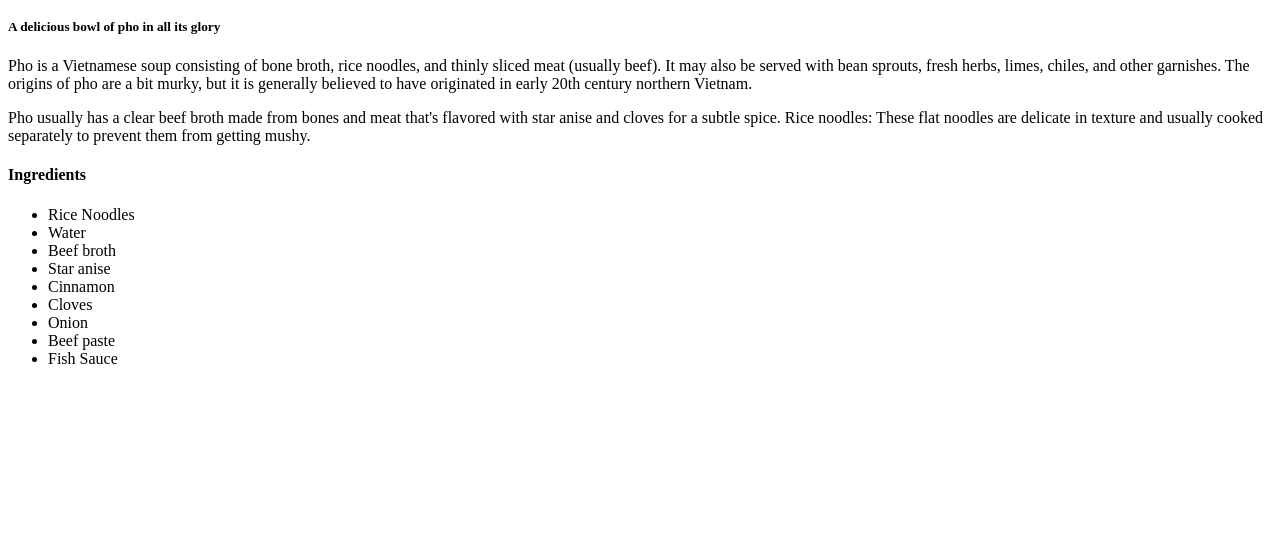
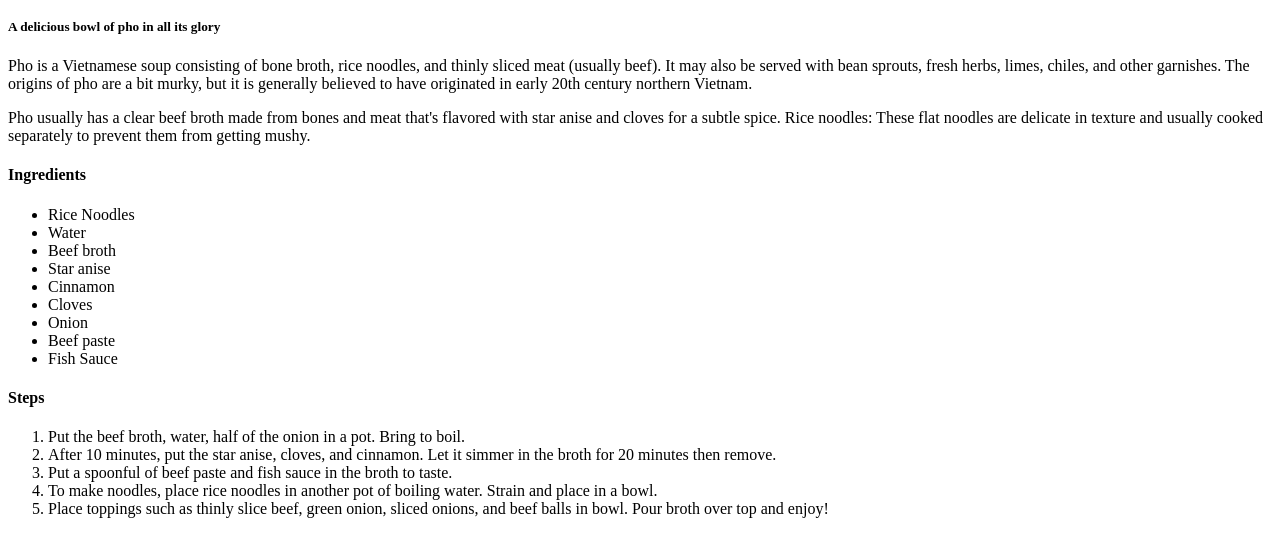
Before and after one commit to leoismybaby/odin-recipes, a plain HTML site: page recipes/pho.html in a window 1280 px wide. Shown: the part 101-658 px from the top of the page. Drawn offline with Linux system fonts and the light colour scheme.

Commit message:
Add steps for making pho to pho recipe page

```diff
--- a/recipes/pho.html
+++ b/recipes/pho.html
@@ -22,6 +22,14 @@
             <li>Beef paste</li>
             <li>Fish Sauce</li>
         </ul>
+    <h4>Steps</h4>
+        <ol>
+            <li>Put the beef broth, water, half of the onion in a pot. Bring to boil.</li>
+            <li>After 10 minutes, put the star anise, cloves, and cinnamon. Let it simmer in the broth for 20 minutes then remove.</li>
+            <li>Put a spoonful of beef paste and fish sauce in the broth to taste.</li>
+            <li>To make noodles, place rice noodles in another pot of boiling water. Strain and place in a bowl.</li>
+            <li>Place toppings such as thinly slice beef, green onion, sliced onions, and beef balls in bowl. Pour broth over top and enjoy!</li>
+        </ol>
 
 </body>
 </html>
```
